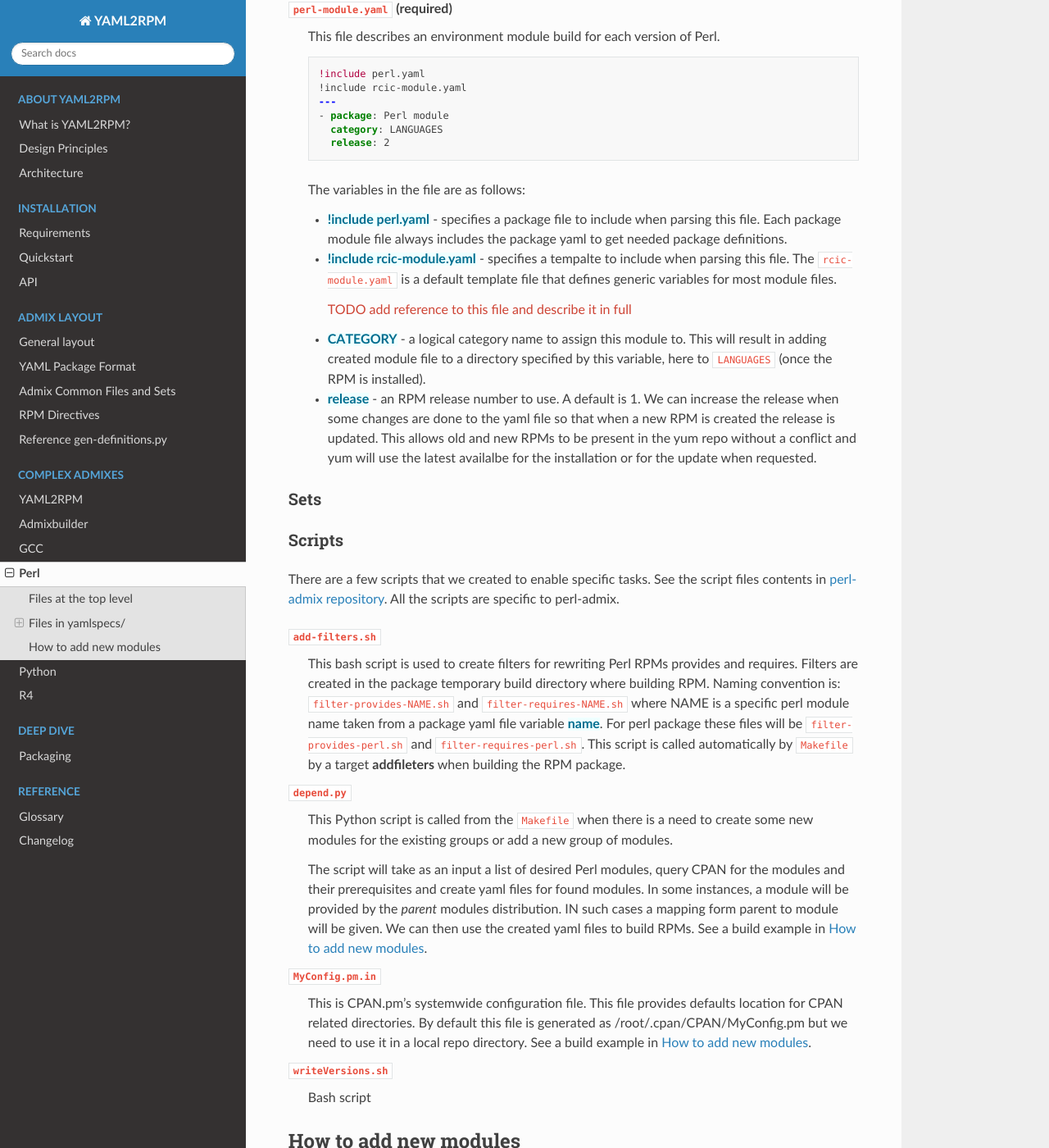
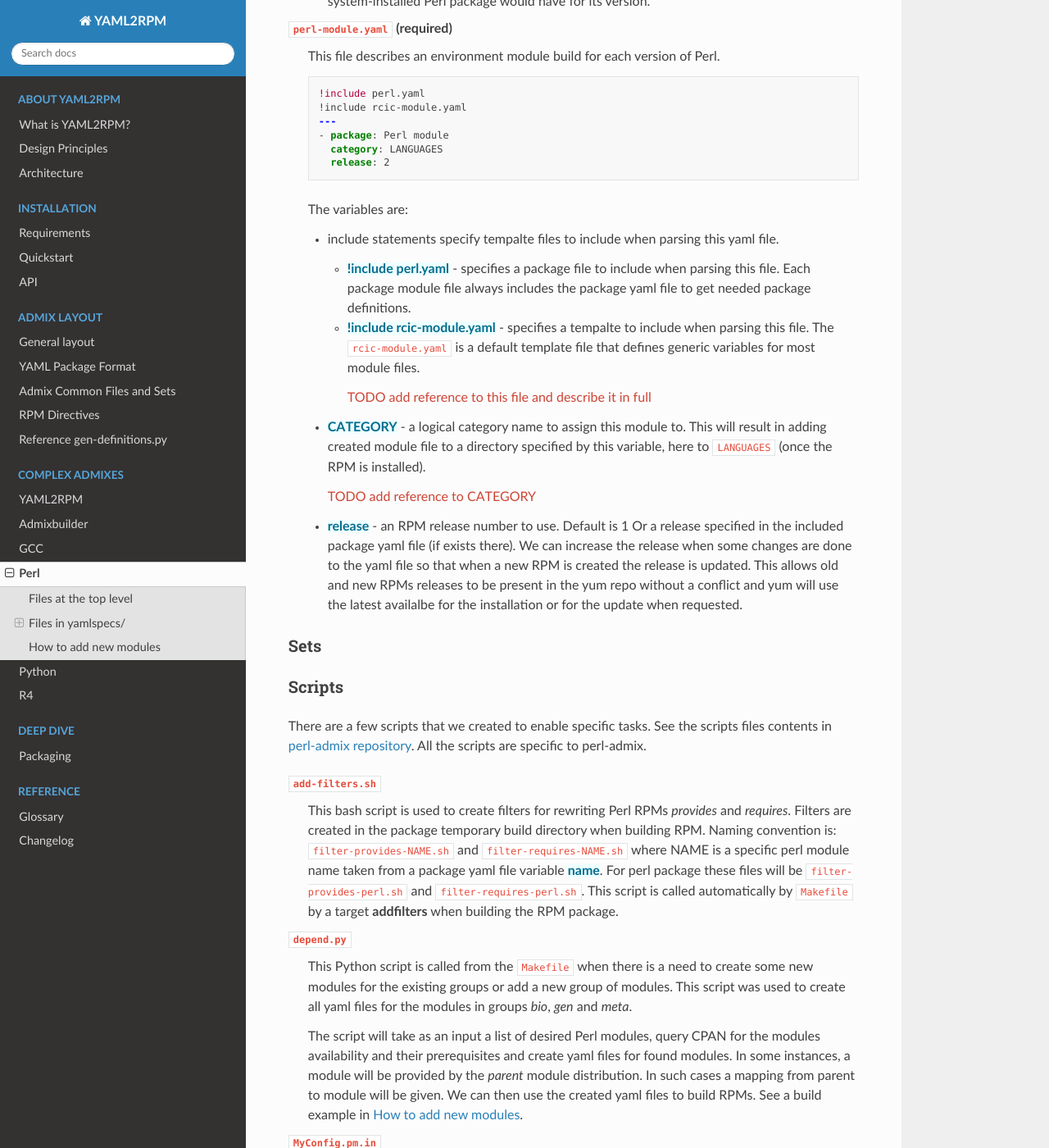
Before and after one commit to RCIC-UCI-Public/yaml2rpm-docs, a Sphinx documentation site: the page built from docs/source/admixes/perl.rst, in a window 1280 px wide and 1400 px high, scrolled down 4075 px. Shown: the whole window at 82% size. Built offline with Sphinx 7.4.7 and the Read the Docs theme 3.1.0, drawn with Linux system fonts in a browser that asks for light colours; some of the changed text lies outside the part shown.

Commit message:
apply commnd style, update list of files  in adding modules section

```diff
--- a/docs/source/admixes/perl.rst
+++ b/docs/source/admixes/perl.rst
@@ -15,13 +15,12 @@ accomplish multiple builds for multiple versions.
 | Here is the full process for rebuilding Perl using the `perl-admix repository <https://github.com/RCIC-UCI-Public/perl-admix/>`_.
 | This process will install RPMs as it builds. You should do this on a disposable build system:
 
-.. code-block:: bash
-
-   git clone https://github.com/RCIC-UCI-Public/perl-admix.git
+.. parsed-literal::
+   :command:`git clone https://github.com/RCIC-UCI-Public/perl-admix.git
    cd perl-admix
    make download
    cd yamlspecs
-   (make bootstrap &> /tmp/bootstrap-gcc.log make &> /tmp/build-gcc.log) &
+   (make bootstrap &> /tmp/bootstrap-gcc.log make &> /tmp/build-gcc.log) &`
 
 .. _perl_admix_files_top:
 
@@ -51,8 +51,8 @@ to handle such requests for modules related to :
   - meta - metagenomics applications
 
 The division of modules into these three groups is somewhat arbitrary.
-In addition, there is a specific order when each can be built because of
-so many dependencies. We have to handle such dependencies so that we do not
+There is a specific order when each group can be built because of
+so many dependencies. We have to handle such dependencies carefully so that we do not
 create circular references during the build.
 
 ``packages.yaml`` (required)
@@ -71,7 +71,7 @@ create circular references during the build.
   - :yvars:`bootstrap` and :yvars:`build` - empty, no packages in the base
     set. All build will be in the specific sets.
 
-  - :yvars:`sets` - lists the logical sets of related packages that are built (and installed) together
+  - :yvars:`sets` - lists the logical sets of related packages that are built and installed together
     just like in any other admix. But here each set is defined as a *serialset*, one for each version of Perl.
 
   - :yvars:`serialsets` - each *serialset* has a name and is a list of sets for a specific Perl version.
@@ -79,21 +79,21 @@ create circular references during the build.
     Here we define two *serialsets* :yvars:`serialsets.perl530` and :yvars:`serialsets.perl534`, one for each version of Perl.
     In each *serialset* there are 4 sets defined in exact order to be built.
 
-  There are specific dependencies among modules defined in *bio*, *gen* and *meta* and it is
+  There are specific dependencies among modules defined in *bio*, *gen* and *meta* groups and it is
   important to build those sets in that exact order. But there are no
   dependencices between the serial sets for different versions of Perl,
   this is why we can define separate *serialsets* and build RPMS for both Perl versions simultaneously.
 
   The parallel build for serialsets :yvars:`serialset.perl530` and :yvars:`serialset.perl534`
   will start at the same time (starting with serial sets :yvars:`530` and :yvars:`534` respectively).
-  The next set build will start automatically as soon as the previous one is
+  The next build (in order) will start automatically as soon as the previous one is
   finished:
 
   .. table::
      :class: noscroll-table
 
      +-------+--------------+---------------+
-     | build | Perl 530     |  Perl 534     |
+     | Build | Perl 530     |  Perl 534     |
      | order | serialset    |  serialset    |
      +=======+==============+===============+
      |   1   |  530         | 534           |
@@ -106,19 +106,19 @@ create circular references during the build.
      +-------+--------------+---------------+
 
 ``versions.yaml`` (required)
-  Since there are no packages to build for the base set, this file just lists the admix:
+  Since there are no packages to build for the base set, this file just lists the admix name:
 
   .. literalinclude:: files/perl-admix-versions.yaml
       :language: yaml
 
 ``perl.yaml`` (required)
-  This is a yaml file that provides all the instructions to build base Perl RPM.
+  This yaml file provides all the instructions to build base Perl RPM.
 
   .. literalinclude:: files/perl-admix-perl.yaml
       :language: yaml
 
   Most variables are standard and are descirbe in :red:`TODO ref`.
-  The specific variables in the file are as follows:
+  The specific variables are as follows:
 
   - include statements specify tempalte files to include when parsing this yaml file.
     These templates define common variables that are neeed in all builds and
@@ -138,16 +138,17 @@ create circular references during the build.
     :yvars:`genomics_tarsources` - show definitions for the source distribution
     files for a specific Perl version and specific group. Each of 3 distribution files will
     get uncompressed and untarred to get the individual modules packages
-    sources distro files. These 3 files are not used for building perl package
+    sources. These 3 files are not used for building perl package
     itself but the names are used in the ``Makefiles`` when running specific targets.
-    For each version of perl a different sour distribution file is available.
+    For each version of perl a different source distribution file is available
+    and is defined in the corresponding versions file.
 
   - :yvars:`filter_requires` :red:`TODO check if still need`
-  - :yvars:`rpmFilters` - here is set to **\*filterPerl**.  The definitiont is
+  - :yvars:`rpmFilters` - here is set to **\*filterPerl**.  The definition is
     in ``rpm.yamls`` template.
   - :yvars:`provides` - specifies what to add to *provides* when RPM is
     created.  For example, for Perl 5.30.0 RPM package **perl_5.30.0(:VERSION) = 5.30.0**
-    will be added. This is similar to what OS installed perl package would
+    will be added. This is similar to what system-installed Perl package would
     have for its version.
 
 ``perl-module.yaml`` (required)
@@ -156,21 +157,26 @@ create circular references during the build.
   .. literalinclude:: files/perl-admix-perl-module.yaml
       :language: yaml
 
-  The variables in the file are as follows:
+  The variables are:
 
-  - :yvars:`!include perl.yaml` -  specifies a package file to include when parsing this file.
-    Each package module file always includes the package yaml to get needed package definitions.
-  - :yvars:`!include rcic-module.yaml` -  specifies a tempalte to include when parsing this file.
-    The ``rcic-module.yaml`` is a default template file that defines generic variables for most module files.
+  - include statements specify tempalte files to include when parsing this yaml file.
 
-    :red:`TODO add reference to this file and describe it in full`
+    - :yvars:`!include perl.yaml` -  specifies a package file to include when parsing this file.
+      Each package module file always includes the package yaml file to get needed package definitions.
+    - :yvars:`!include rcic-module.yaml` -  specifies a tempalte to include when parsing this file.
+      The ``rcic-module.yaml`` is a default template file that defines generic variables for most module files.
+
+      :red:`TODO add reference to this file and describe it in full`
   - :yvars:`CATEGORY` - a logical category name to assign this module to.  This
     will result in adding created module file to a directory specified by
     this variable, here to ``LANGUAGES`` (once the RPM is installed).
-  - :yvars:`release` - an RPM release number to use. A default is 1. We can
-    increase the release when some changes are done to the yaml file
+
+    :red:`TODO add reference to CATEGORY`
+  - :yvars:`release` - an RPM release number to use. Default is 1 Or a release
+    specified in the included package yaml file (if exists there).
+    We can increase the release when some changes are done to the yaml file
     so that when a new RPM is created the release is updated. This allows old and new RPMs
-    to be present in the yum repo without a conflict and yum will use the latest availalbe for
+    releases to be present in the yum repo without a conflict and yum will use the latest availalbe for
     the installation or for the update when requested.
 
 .. _perl_admix_sets:
@@ -184,39 +190,36 @@ Scripts
 ~~~~~~~
 
 There are a few scripts that we created to enable specific tasks.
-See the script files contents in `perl-admix repository <https://github.com/RCIC-UCI-Public/perl-admix/>`_.
+See the scripts files contents in `perl-admix repository <https://github.com/RCIC-UCI-Public/perl-admix/>`_.
 All the scripts are specific to perl-admix.
 
 ``add-filters.sh``
-  This bash script is used to create filters for rewriting Perl RPMs provides and requires.
-  Filters are created in the package temporary build directory where building RPM.
+  This bash script is used to create filters for rewriting Perl RPMs *provides* and *requires*.
+  Filters are created in the package temporary build directory when building RPM.
   Naming convention is: ``filter-provides-NAME.sh`` and ``filter-requires-NAME.sh``
   where NAME is a specific perl module name taken from a package yaml file variable :yvars:`name`.
   For perl package these files will be ``filter-provides-perl.sh`` and ``filter-requires-perl.sh``.
   This script is called automatically by ``Makefile`` by a target
-  **addfileters** when building the RPM package.
+  **addfilters** when building the RPM package.
 
 ``depend.py``
   This Python script is called from the ``Makefile`` when there is a need to create
   some new modules for the existing groups or add a new group of modules.
+  This script was used to create all yaml files for the modules in groups
+  *bio*, *gen* and *meta*.
 
   The script will take as an input a list of desired Perl modules, query CPAN
-  for the modules and their prerequisites and create yaml files for found modules.
-  In some instances, a module will be provided by the `parent` modules distribution.
-  IN such cases a mapping form parent to module will be given.
+  for the modules availability and their prerequisites and create yaml files for found modules.
+  In some instances, a module will be provided by the `parent` module distribution.
+  In such cases a mapping from parent to module will be given.
   We can then use the created yaml files to build RPMs.
   See a build example in :ref:`perl_admix_add_modules`.
 
 ``MyConfig.pm.in``
-  This is CPAN.pm's systemwide configuration file. This file provides
-  defaults location for CPAN related directories. By default this file
-  is generated as /root/.cpan/CPAN/MyConfig.pm but we need to use it in a
-  local repo directory.
-  See a build example in :ref:`perl_admix_add_modules`.
-
-``writeVersions.sh``
-  Bash script
-
+  This is CPAN.pm's system wide configuration file, it provides
+  defaults for CPAN related directories. By default this file
+  is generated as ``/root/.cpan/CPAN/MyConfig.pm`` but we need to override
+  some definitions.  See a build example in :ref:`perl_admix_add_modules`.
 
 .. _perl_admix_add_modules:
 
@@ -239,8 +242,8 @@ output file, then adjust the ``buildprder`` and rerun build RPM command.
 
 The standard, no change step outline is:
 
-1. Create a file that lists desired Perl modules names  one per line using Perl module name
-   schema. A default file name is ``desired``, and the file content is:
+1. Create a file ``desired`` that lists desired Perl modules names  one per line using Perl module name
+   schema, foe example:
 
    .. code-block:: text
 
@@ -250,14 +253,15 @@ The standard, no change step outline is:
       HTML::Template
       XML::Simple
 
-#. Before the next step make sure there is ~/.cpan/CPAN/MyConfig.pm  file
+   Note, here there are  two modules that are related, **Moose** is a parent
+   module and  **Moose::Role** is a child module.
+#. Before the next step make sure there is ``~/.cpan/CPAN/MyConfig.pm`` file
    We can generate this file before running any cpan commands via:
 
-   .. code-block:: bash
-
-      make MyConfig.pm
+   .. parsed-literal::
+      :command:`make MyConfig.pm
       mkdir -p  ~/.cpan/CPAN/
-      cp MyConfig.pm  ~/.cpan/CPAN/MyConfig.pm
+      cp MyConfig.pm  ~/.cpan/CPAN/MyConfig.pm`
 
 #. Run a program that will query CPAN for the modules and their prerequisites
    and create yaml files for found modules. In some instances, a module will be provided
@@ -265,10 +269,9 @@ The standard, no change step outline is:
    desired modules. For example, to create the yaml files for modules listed
    in ``desired`` for Perl 5.30.0:
 
-   .. code-block:: bash
-
-      cd yamspecs/
-      make desired-yaml SET=530
+   .. parsed-literal::
+      :command:`cd yamspecs/
+      make desired-yaml SET=530`
 
    The stdout output will show the commands that will be executed by ~~make`` and
    print info on what Perl module it is working. At the end it will list yaml
@@ -276,76 +279,90 @@ The standard, no change step outline is:
 
    In our example, the mapping line is
 
-   .. code-block:: text
+   .. code-block:: python
 
-      MAPPING {'Moose::Role': ('Moose', '2.4000'), 'List::Util': ('Scalar::List::Utils', '1.70')}
+      MAPPING {'Moose::Role': ('Moose','2.4000'), 'List::Util': ('Scalar::List::Utils','1.70')}
 
-   This means there were two mappings created and there are:
+   This means there were two mappings created and they are:
 
-   - ``Moose.yaml`` file  which provides info for the parent module Moose that includes Moose::Role
-   - ``Scalar-List-Utils.yaml`` file provides  List::Utils
+     | (1) ``Moose.yaml`` the parent module **Moose** provides **Moose::Role**
+     | (2) ``Scalar-List-Utils.yaml`` parent module  **Scalar::List::Utils** provides  **List::Utils**
 
-   There are output files created:
+   **Output Files**
 
-     1. ``versions-desired`` with the following content:
+   After the :command:`make` finishes, there are output files created:
 
-        .. code-block:: text
+     * ``versions-desired`` is the info file with the following content:
 
-           To install the specified desired perl modules:
-	           Moose
-	           Moose::Role
-	           File::Copy::Recursive
-	           HTML::Template
-	           XML::Simple
+       .. code-block:: text
 
-           the following packages and their versions will need to be installed:
-           File-Copy-Recursive: "0.45"
-           HTML-Template: "2.97"
-           XML-Simple: "2.25"
-           Class-Load-XS: "0.10"
-           Devel-OverloadInfo: "0.008"
-           Scalar-List-Utils: "1.70"
-           Module-Runtime-Conflicts: "0.003"
-           Package-Stash-XS: "0.30"
-           Moose: "2.4000"
+          To install the specified desired perl modules:
+	          Moose
+	          Moose::Role
+	          File::Copy::Recursive
+	          HTML::Template
+	          XML::Simple
 
-        This is the info file.
+          the following packages and their versions will need to be installed:
+          File-Copy-Recursive: "0.45"
+          HTML-Template: "2.97"
+          XML-Simple: "2.25"
+          Class-Load-XS: "0.10"
+          Devel-OverloadInfo: "0.008"
+          Scalar-List-Utils: "1.70"
+          Module-Runtime-Conflicts: "0.003"
+          Package-Stash-XS: "0.30"
+          Moose: "2.4000"
 
-     #. ``versions-bootstrap`` with the following content:
+     * ``versions-bootstrap`` with the following content:
 
-        .. code-block:: text
+       .. code-block:: text
 
-           File_Copy_Recursive: "0.45"
-           File_Copy_Recursive_loc: "D/DM/DMUEY"
-           HTML_Template: "2.97"
-           HTML_Template_loc: "S/SA/SAMTREGAR"
-           XML_Simple: "2.25"
-           XML_Simple_loc: "G/GR/GRANTM"
-           Class_Load_XS: "0.10"
-           Class_Load_XS_loc: "E/ET/ETHER"
-           Devel_OverloadInfo: "0.008"
-           Devel_OverloadInfo_loc: "I/IL/ILMARI"
-           Scalar_List_Utils: "1.70"
-           Scalar_List_Utils_loc: "P/PE/PEVANS"
-           Module_Runtime_Conflicts: "0.003"
-           Module_Runtime_Conflicts_loc: "E/ET/ETHER"
-           Package_Stash_XS: "0.30"
-           Package_Stash_XS_loc: "E/ET/ETHER"
-           Moose: "2.4000"
-           Moose_loc: "E/ET/ETHER"
+          File_Copy_Recursive: "0.45"
+          File_Copy_Recursive_loc: "D/DM/DMUEY"
+          HTML_Template: "2.97"
+          HTML_Template_loc: "S/SA/SAMTREGAR"
+          XML_Simple: "2.25"
+          XML_Simple_loc: "G/GR/GRANTM"
+          Class_Load_XS: "0.10"
+          Class_Load_XS_loc: "E/ET/ETHER"
+          Devel_OverloadInfo: "0.008"
+          Devel_OverloadInfo_loc: "I/IL/ILMARI"
+          Scalar_List_Utils: "1.70"
+          Scalar_List_Utils_loc: "P/PE/PEVANS"
+          Module_Runtime_Conflicts: "0.003"
+          Module_Runtime_Conflicts_loc: "E/ET/ETHER"
+          Package_Stash_XS: "0.30"
+          Package_Stash_XS_loc: "E/ET/ETHER"
+          Moose: "2.4000"
+          Moose_loc: "E/ET/ETHER"
 
-     #. ``buildorder`` with the following content:
+       The contents of this file needs to be added to the ``versions-<SET>.yaml``.
 
-        .. code-block:: text
+     * ``buildorder`` with the following content:
 
-             - File-Copy-Recursive
-             - HTML-Template
-             - XML-Simple
-             - Class-Load-XS
-             - Devel-OverloadInfo
-             - Scalar-List-Utils
-             - Module-Runtime-Conflicts
-             - Package-Stash-XS
-             - Moose
+       .. code-block:: text
 
-     #. yaml file for each module listed in ``buildorder``.
+           - File-Copy-Recursive
+           - HTML-Template
+           - XML-Simple
+           - Class-Load-XS
+           - Devel-OverloadInfo
+           - Scalar-List-Utils
+           - Module-Runtime-Conflicts
+           - Package-Stash-XS
+           - Moose
+
+        The contents of this file needs to be added to the ``set-<SET>.yaml``.
+
+     * Yaml file for each module listed in ``buildorder``:
+
+       | ``File-Copy-Recursive.yaml``
+       | ``HTML-Template.yaml``
+       | ``XML-Simple.yaml``
+       | ``Class-Load-XS.yaml``
+       | ``Devel-OverloadInfo.yaml``
+       | ``Scalar-List-Utils.yaml``
+       | ``Module-Runtime-Conflicts.yaml``
+       | ``Package-Stash-XS.yaml``
+       | ``Moose.yaml``
```
Also changed, not shown: other parts of docs/source/admixes/perl.rst (+3 -2 lines).
